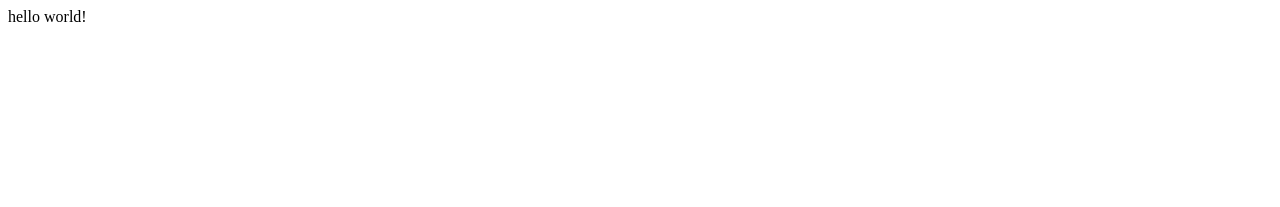
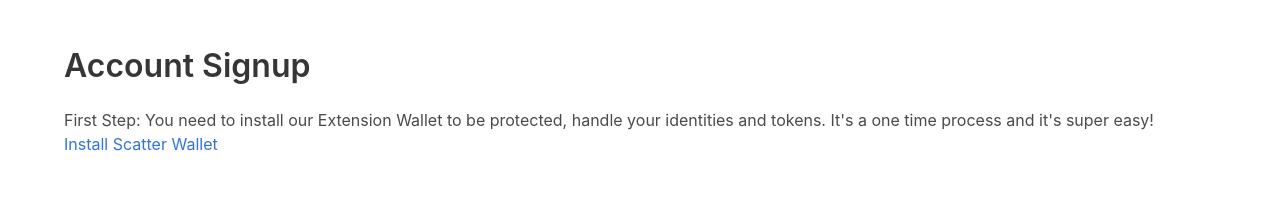
Before and after one commit to leordev/eos-scatter-vanilla-auth, a website built with webpack: page index.html in a window 1280 px wide. Built offline with nearby package versions, Linux system fonts and the light colour scheme.

Commit message:
scatter detection and chrome extension link

```diff
--- a/index.html
+++ b/index.html
@@ -2,11 +2,30 @@
 <html lang="en" dir="ltr">
   <head>
     <meta charset="utf-8">
-    <title>Test</title>
+    <meta name="viewport" content="width=device-width, initial-scale=1">
+
+    <title>Account Signup</title>
+
+    <link rel="stylesheet" href="https://cdnjs.cloudflare.com/ajax/libs/bulma/0.7.0/css/bulma.min.css">
+    <script defer src="https://use.fontawesome.com/releases/v5.0.7/js/all.js"></script>
   </head>
   <body>
-    hello world!
-
+    <section class="section">
+      <div class="container">
+        <h1 class="title">
+          Account Signup
+        </h1>
+        <div id="content">
+          <p class="subtitle">
+            Welcome to the signup process!
+            <em>
+              Detecting your wallet...
+              <i class="fa fa-spin fa-spinner"></i>
+            </em>
+          </p>
+        </div>
+      </div>
+    </section>
     <script src="bundle.js"></script>
   </body>
 </html>
--- a/src/index.js
+++ b/src/index.js
@@ -1,3 +1,36 @@
-const hi = (name) => alert(`hello ${name}`);
+let scatter = null;
 
-hi('brother');
+const scatterDetection = setTimeout(() => {
+  if(scatter == null) {
+    contentInstallStep();
+  }
+}, 5000);
+
+const replaceContent = newContent => {
+  var content = document.getElementById('content');
+  content.innerHTML = '';
+  newContent.forEach(item => content.appendChild(item));
+}
+
+document.addEventListener('scatterLoaded', scatterExtension => {
+    clearTimeout(scatterDetection);
+    scatter = window.scatter;
+    identityStep();
+});
+
+const contentInstallStep = () => {
+  var newContent = document.createElement('p');
+  newContent.innerHTML = 'First Step: You need to install our Extension Wallet to be protected, handle your identities and tokens. It\'s a one time process and it\'s super easy!';
+
+  var installLink = document.createElement('a');
+  installLink.textContent = 'Install Scatter Wallet';
+  installLink.setAttribute('rel','chrome-webstore-item');
+  installLink.setAttribute('href','https://chrome.google.com/webstore/detail/gmbgaklkmjakoegficnlkhebmhkjfich');
+  replaceContent([newContent, installLink]);
+}
+
+const identityStep = () => {
+  var newContent = document.createElement('p');
+  newContent.innerHTML = 'Ok! Now we need your Wallet identification! Which one do you want to use?';
+  replaceContent([newContent]);
+}
```
